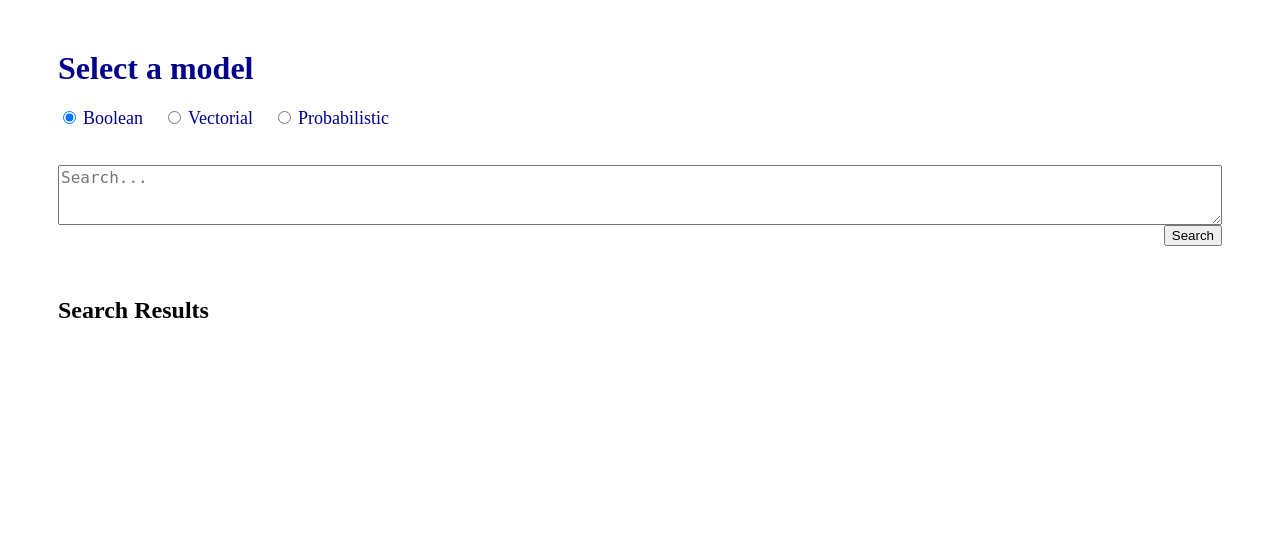
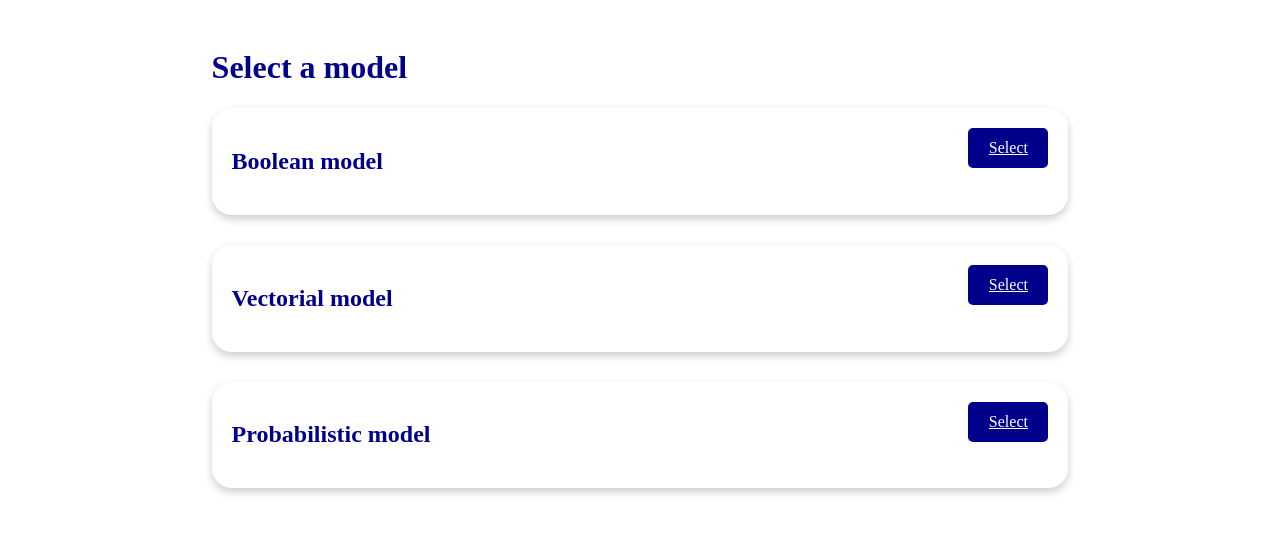
Before and after one commit to NinjaProgrammers/Information-Recovery-Systems, a Django app: page / in a window 1280 px wide. Shown: the top 537 px of the page. Run offline with Django 3.2, Linux system fonts and the light colour scheme; parts of the project's set-up code (start-up, migrations or seed data) failed here and were passed over.

Commit message:
Linked vectorial retroalimentation functionality with UI

```diff
--- a/app/app/settings.py
+++ b/app/app/settings.py
@@ -44,7 +44,7 @@ MIDDLEWARE = [
     'django.middleware.security.SecurityMiddleware',
     'django.contrib.sessions.middleware.SessionMiddleware',
     'django.middleware.common.CommonMiddleware',
-    'django.middleware.csrf.CsrfViewMiddleware',
+    #'django.middleware.csrf.CsrfViewMiddleware',
     'django.contrib.auth.middleware.AuthenticationMiddleware',
     'django.contrib.messages.middleware.MessageMiddleware',
     'django.middleware.clickjacking.XFrameOptionsMiddleware',
--- a/app/documents/urls.py
+++ b/app/documents/urls.py
@@ -1,8 +1,8 @@
 from django.urls import path
 
-from .views import HomePageView, SearchResultsView
+from .views import HomePageView, ModelView
 
 urlpatterns = [
-    path("", SearchResultsView, name="search_results"),
-    #path("", HomePageView.as_view(), name="home"),
+    path("", HomePageView.as_view(), name="home"),
+    path("model/<str:model>", ModelView, name="model"),
 ]
--- a/app/documents/views.py
+++ b/app/documents/views.py
@@ -1,41 +1,65 @@
 from django.shortcuts import render
 from django.views.generic import TemplateView
+from django import forms
+from django.forms import formset_factory
 
 from core.InitializeBooleanModel import InitializeBooleanModel
 from core.InitializeVectorialModel import InitializeVectorialModel
 from core.InitializeProbabilisticModel import InitializeProbabilisticModel
 from core.basics import Consult
+from time import time
 
 boolean = InitializeBooleanModel()
 vectorial = InitializeVectorialModel()
 probabilistic = InitializeProbabilisticModel()
 
+class RetroalimentationForm(forms.Form):
+    checkbox = forms.BooleanField(required=False)
+    id = forms.CharField(widget=forms.HiddenInput)
+    # text = forms.CharField(widget=forms.HiddenInput)
+
 class HomePageView(TemplateView):
     template_name = 'home.html'
 
 
-def SearchResultsView(request):
+def ModelView(request, model):
     template_name = 'search_results.html'
+
+    size = request.GET.get("size")
+    size = 20 if size is None else int(size)
     q = request.GET.get("q")
-    model = request.GET.get("model")
-
+    q = "" if q is None else q
     print("Query = ", q, " Model = ", model)
 
+    data = {"relaxed": False, "iterations": 1, "retroalimentation": False}
     query = Consult(id=1, content=q)
-    data = {}
+    if model == "Boolean":
+        relaxedConsult = request.GET.get('relaxed')
+        data['relaxed'] = relaxedConsult == 'on'
+        docs = boolean.Consult(query, size=size, relaxed=(relaxedConsult == 'on'))
+    elif model == "Vectorial":
+        retroalimentation = request.GET.get('retroalimentation')
+        data['retroalimentation'] = retroalimentation == 'on'
 
-    if query is None or model is None:
-        docs = []
-    elif model == "Boolean":
-        docs = boolean.Consult(query, size=20, relaxed=0.4)
-    elif model == "Vectorial":
-        docs = vectorial.Consult(query, size=20)
+        if retroalimentation == 'on' and request.method == "POST":
+            relevant, irrelevant = [], []
+            for item in request.POST.getlist('retro'):
+                x, y = item.split()
+                if y == 'irrelevant': irrelevant.append(int(x))
+                else: relevant.append(int(x))
+            print(relevant, irrelevant)
+            docs = vectorial.ReConsult(query, size=size, relevant=relevant, irrelevant=irrelevant)
+        else:
+            docs = vectorial.Consult(query, size=size)
     else:
-        docs = probabilistic.Consult(query, size=20, retroalimentation=10)
+        iterations = request.GET.get('iterations')
+        iterations = 1 if iterations is None else int(iterations)
+        data['iterations'] = iterations
+        docs = probabilistic.Consult(query, size=size, retroalimentation=iterations)
 
-    if model == None: model = "Boolean"
     data["docs"] = docs
     data["model"] = model
     data["q"] = q
+    data["size"] = size
 
     return render(request, template_name, data)
--- a/app/templates/home.html
+++ b/app/templates/home.html
@@ -7,53 +7,82 @@
 <body>
     <style>
         h1{color: darkblue;}
-        h2{color: black;}
-        label{color: darkblue; font-size: large;}
-        p{color: black;}
+        h2{color: darkblue;}
+        .card {
+          /* Add shadows to create the "card" effect */
+          box-shadow: 0 4px 8px 0 rgba(0,0,0,0.2);
+          border-radius: 20px;
+          transition: 0.3s;
+          margin-bottom: 30px;
+          max-height: 500px;
+          width: 100%;
+        }
+
+        /* On mouse-over, add a deeper shadow */
+        .card:hover {
+          box-shadow: 0 8px 16px 0 rgba(0,0,0,0.2);
+        }
+
+        /* Add some padding inside the card container */
+        .container {
+          padding: 20px;
+        }
+
+        .row{
+            display: flex;
+            justify-content: space-between;
+        }
+        .section-column{
+            width: 70%;
+        }
+        .center{
+            display: flex;
+            justify-content: center;
+        }
+        .blue-btn{
+            background-color: darkblue;
+            color: white;
+        }
+        .gray-btn{
+            background-color: gray;
+            color: black;
+        }
+        .btn{
+            height: 40px;
+            width: 80px;
+            border-radius: 5px;
+            display: flex;
+            justify-content: center;
+            align-items: center;
+        }
     </style>
-    <div style="margin: 50px">
-        <h1>Select a model</h1>
-        <form action="{% url 'search_results' %}" method="get">
-            <div style="display: flex; justify-content: start;">
-                <div style="margin-right: 20px">
-                    {% if model == "Boolean" %}
-                        <input type="radio" name="model" value="Boolean" checked>
-                    {% else %}
-                        <input type="radio" name="model" value="Boolean">
-                    {% endif %}
-                    <label>Boolean</label>
+
+    <div class="container center">
+        <div class="section-column">
+            <h1>Select a model</h1>
+            <div>
+                <div class="card">
+                    <div class="container row">
+                        <h2>Boolean model</h2>
+                        <a class="btn blue-btn" href="{% url 'model' 'Boolean' %}">Select</a>
+                    </div>
                 </div>
-                <div style="margin-right: 20px">
-                    {% if model == "Vectorial" %}
-                        <input type="radio" name="model" value="Vectorial" checked>
-                    {% else %}
-                        <input type="radio" name="model" value="Vectorial">
-                    {% endif %}
-                    <label >Vectorial</label>
+                <div class="card">
+                    <div class="container row">
+                        <h2>Vectorial model</h2>
+                        <a class="btn blue-btn" href="{% url 'model' 'Vectorial' %}">Select</a>
+                    </div>
                 </div>
-                <div style="margin-right: 20px">
-                    {% if model == "Probabilistic" %}
-                        <input type="radio" name="model" value="Probabilistic" checked>
-                    {% else %}
-                        <input type="radio" name="model" value="Probabilistic">
-                    {% endif %}
-                    <label >Probabilistic</label>
+                <div class="card">
+                    <div class="container row">
+                        <h2>Probabilistic model</h2>
+                        <a class="btn blue-btn" href="{% url 'model' 'Probabilistic' %}">Select</a>
+                    </div>
                 </div>
             </div>
+        </div>
+    </div>
 
-            <br><br>
-
-            {% if q != None %}
-                <textarea style="width: 100%; height: 100px; font-size: large;"  name="q" type="text" placeholder="Search...">{{ q }}</textarea>
-            {% else %}
-                <textarea style="width: 100%; height: 60px; font-size: large;"  name="q" type="text" placeholder="Search..."></textarea>
-            {% endif %}
-            <br>
-            <button style="float:right" type="submit">Search</button>
-        </form>
-        <br> <br>
-        {% block content %} {% endblock %}
-    </div>
 
 </body>
 </html>
--- a/app/templates/search_results.html
+++ b/app/templates/search_results.html
@@ -1,23 +1,4 @@
 <style>
-    .card {
-      /* Add shadows to create the "card" effect */
-      box-shadow: 0 4px 8px 0 rgba(0,0,0,0.2);
-      border-radius: 20px;
-      transition: 0.3s;
-      margin-bottom: 30px;
-      max-height: 500px;
-    }
-
-    /* On mouse-over, add a deeper shadow */
-    .card:hover {
-      box-shadow: 0 8px 16px 0 rgba(0,0,0,0.2);
-    }
-
-    /* Add some padding inside the card container */
-    .container {
-      padding: 20px;
-    }
-
     .card-header{
         background-color: lightblue;
         height: 30px;
@@ -36,14 +17,44 @@
     }
 </style>
 
-{% extends 'home.html' %}
+{% extends 'model.html' %}
 
 {% block content %}
-    <h2>Search Results</h2>
-
+    {% if docs %}
+        {% if model == 'Vectorial' and retroalimentation %}
+            <form action="{% url 'model' model%}?size={{size}}&retroalimentation=on&q={{q}}" method="POST">
+                {% csrf_token %}
+                <div class="row">
+                    <h3>Search Results</h3>
+                    <button class="btn blue-btn" type="submit">Send retroalimentation</button>
+                </div>
                 {% for doc in docs %}
                     <div class="card">
-            <div class="card-header">
+                        <div class="card-header row">
+                            <p><b>ID:</b> {{doc.id}}</p>
+                            <div>
+                                <select name="retro">
+                                    <option value="{{doc.id}} irrelevant" selected>Irrelevant</option>
+                                    <option value="{{doc.id}} relevant">Relevant</option>
+                                </select>
+                            </div>
+                        </div>
+                        <div class="container section">
+                            {% if doc.title != None %}<p><b>Title:</b> {{doc.title}}</p>{% endif %}
+                            {% if doc.author != None %}<p><b>Author:</b> {{doc.author}}</p>{% endif %}
+                            <p class="content">{{doc.content}}</p>
+                            {% if doc.bibliography != None %}<p><b>Bibliography:</b> {{doc.bibliography}}</p>{% endif %}
+                            <br><br>
+                        </div>
+                    </div>
+                {% endfor %}
+            </form>
+
+        {% else %}
+            <h3>Search Results</h3>
+            {% for doc in docs %}
+                <div class="card">
+                    <div class="card-header row">
                         <p><b>ID:</b> {{doc.id}}</p>
                     </div>
                     <div class="container section">
@@ -55,4 +66,8 @@
                     </div>
                 </div>
             {% endfor %}
+        {% endif %}
+    {% else %}
+        <h3>No results to show</h3>
+    {% endif %}
 {% endblock %}
--- a/core/boolean/BooleanConsultor.py
+++ b/core/boolean/BooleanConsultor.py
@@ -4,7 +4,7 @@ from core.basics.BasicConsultor import BasicConsultor
 
 class BooleanConsultor(BasicConsultor):
     def Consult(self, documents, query, relaxed=None):
-        if relaxed is None:
+        if not relaxed:
             return [doc for doc in documents if np.array_equal(doc.tokens, query)]
         else:
             def cmp(doc):
```
Also changed, not shown: app/templates/model.html (added, +122 -0 lines). Lines whose indentation alone changed are shown as unchanged.
